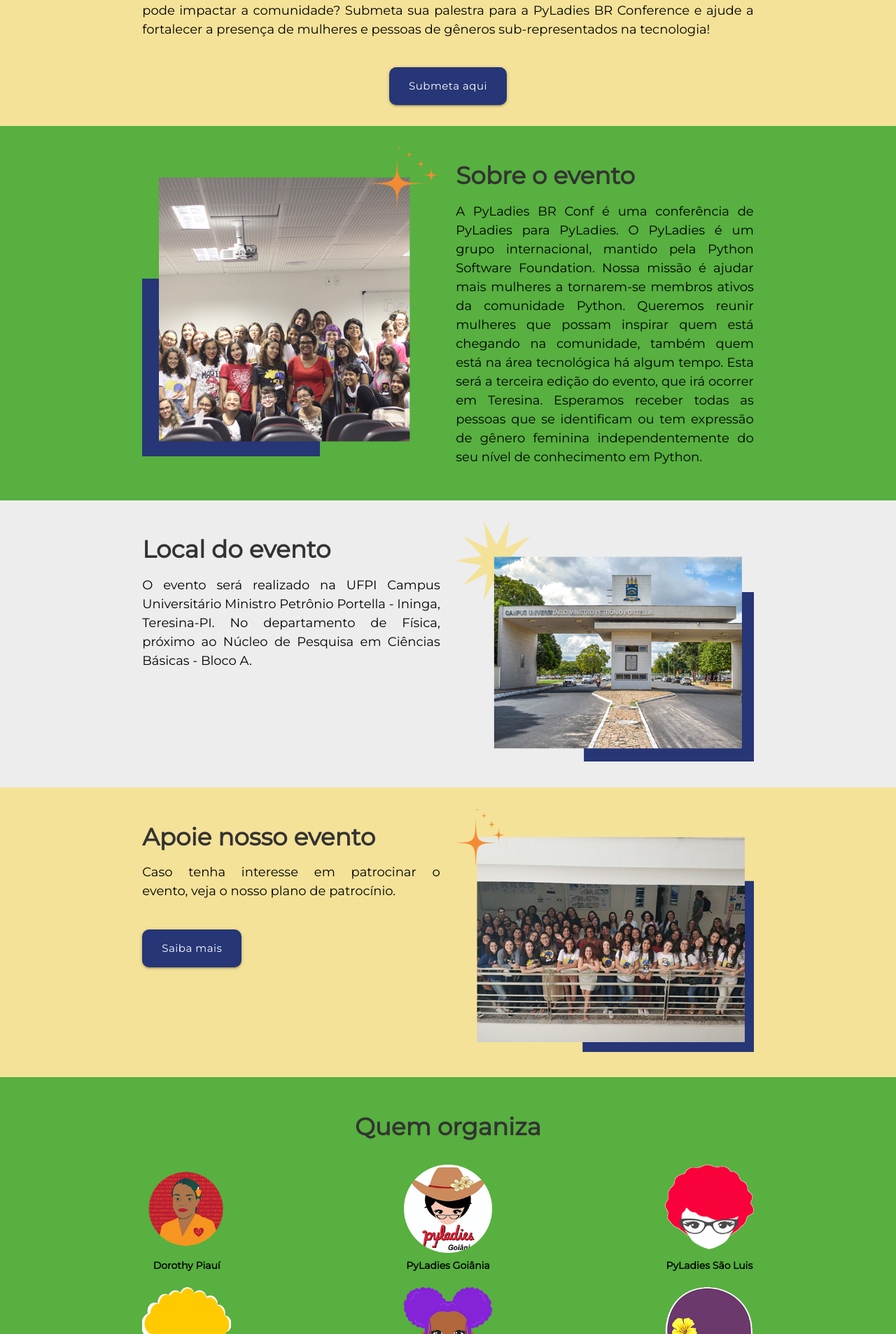
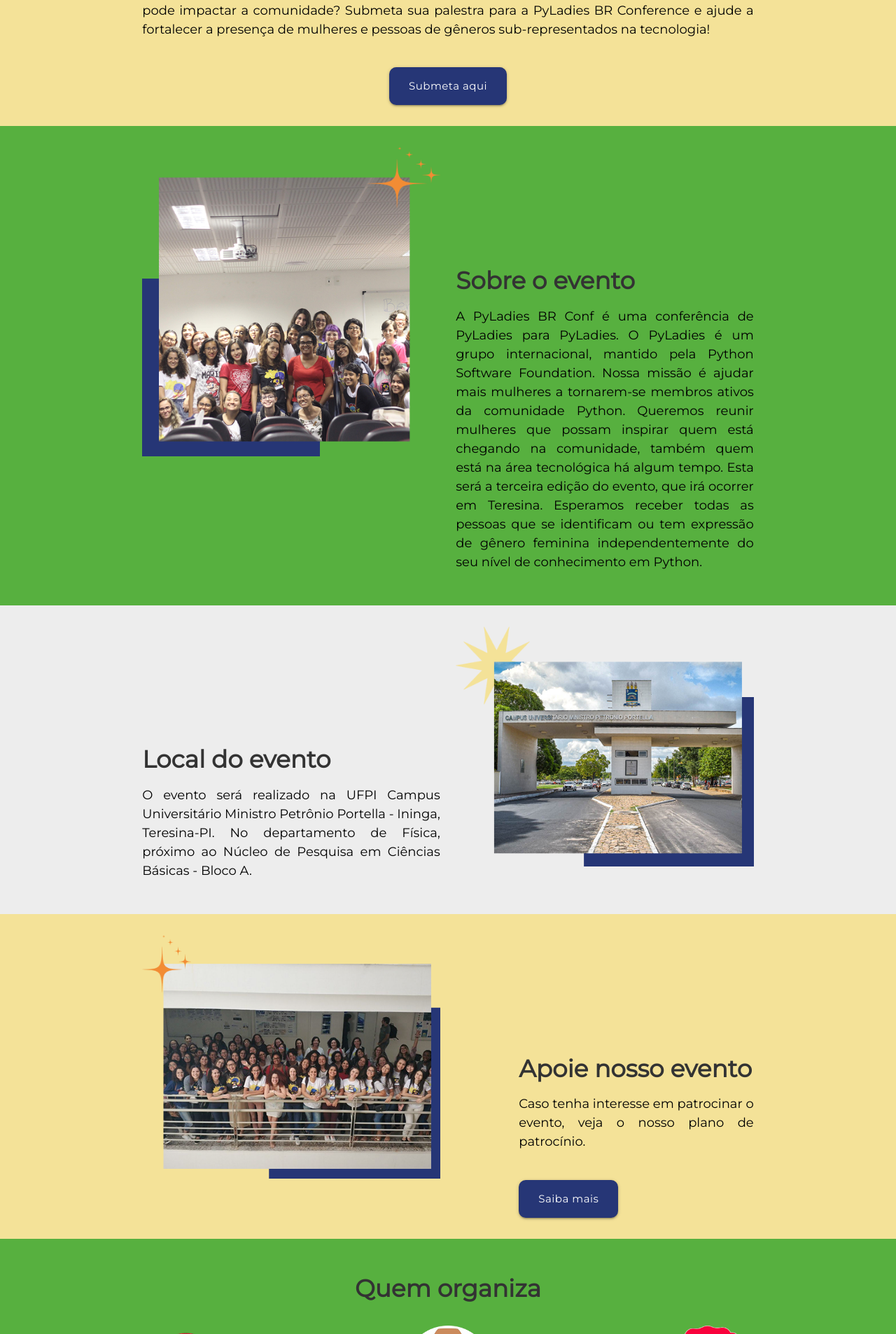
Before and after one commit to pyladies-brazil/conf, a Jekyll site: the page built from index.html, in a window 1280 px wide. Shown: the part 666-2572 px from the top of the page at 70% size. Built offline with Jekyll 4.4.1, drawn with Linux system fonts in a browser that asks for light colours.

Commit message:
ajustes finos

```diff
--- a/_includes/apoie.html
+++ b/_includes/apoie.html
@@ -1,16 +1,22 @@
 <div class="container">
 	<div class="row apoie">
-		<div class="col s12 m6 l6">
-			<h4>Apoie nosso evento</h4>
-			<p class="text_justify"> {{site.apoie_description: }} </p>
-
-			<br/>
-			<a class="waves-effect waves-light btn btn-large" target="_blank" href="https://docs.google.com/presentation/d/e/2PACX-1vTQgdjEKIV1oJqZyB2i1a9OUFu0NcJ1HtN95DJT6WbtK5ovNLW-M4dC_KPb9uFWXqL10m7cfKQ8nbhW/pub">Saiba mais</a>
-		</div>
 
 		<div class="col s12 m6 l6">
 			<img alt="pyladiesbr" src="{{ "/assets/img/apoie_evento_2025.png" | prepend: site.baseurl }}" />
 		</div>
 
+		<div class="col s12 m6 l6">
+			<div class="apoie2">
+				<h4>Apoie nosso evento</h4>
+				<p class="text_justify"> {{site.apoie_description: }} </p>
+				<br/>
+				<a class="waves-effect waves-light btn btn-large" target="_blank" href="https://docs.google.com/presentation/d/e/2PACX-1vTQgdjEKIV1oJqZyB2i1a9OUFu0NcJ1HtN95DJT6WbtK5ovNLW-M4dC_KPb9uFWXqL10m7cfKQ8nbhW/pub">Saiba mais</a>
+			</div>
+			</div>
+
+		</div>
+
+
+
 	</div>
 </div>
--- a/_includes/header.html
+++ b/_includes/header.html
@@ -4,7 +4,7 @@
 	<ul class="hide-on-med-and-down">
 	  <li><a href="index.html#sobre">Sobre</a></li>
 	  <li><a href="index.html#programacao">Programação</a></li>
-	  <li><a href="index.html#inscricoes">Inscrições</a></li>
+	  <li><a href="index.html#inscricoes" href="https://www.even3.com.br/pyladies-br-conference-3-536440/">Inscrições</a></li>
 	  <li><a href="index.html#keynotes">Keynotes</a></li>
 	  <li><a href="index.html#palestrantes">Palestrantes</a></li>
 	  <li><a target="_blank" href="https://docs.google.com/document/d/e/2PACX-1vTkVt2ermHYzhgzcqs2VqQGk9PS01UkIXcI0Gjmb_OkBTbdocYGPY2DCrMgmi8N1Dps1WS_KdrF45F2/pub">Código de Conduta</a></li>
@@ -15,7 +15,7 @@
 <ul class="sidenav" id="mobile-demo">
 	<li><a href="index.html#sobre">Sobre</a></li>
 	<li><a href="index.html#programacao">Programação</a></li>
-	<li><a href="index.html#inscricoes">Inscrições</a></li>
+	<li><a href="index.html#inscricoes" href="https://www.even3.com.br/pyladies-br-conference-3-536440/">Inscrições</a></li>
 	<li><a href="index.html#keynotes">Keynotes</a></li>
 	<li><a href="index.html#palestrantes">Palestrantes</a></li>
 	<li><a target="_blank" href="https://docs.google.com/document/d/e/2PACX-1vTkVt2ermHYzhgzcqs2VqQGk9PS01UkIXcI0Gjmb_OkBTbdocYGPY2DCrMgmi8N1Dps1WS_KdrF45F2/pub">Código de Conduta</a></li>
--- a/_includes/local.html
+++ b/_includes/local.html
@@ -1,8 +1,10 @@
 <div class="container">
 	<div class="row local">
 		<div class="col s12 m6 l6">
-			<h4>Local do evento</h4>
-			<p class="text_justify"> {{site.local_description: }} </p>
+			<div class="local2">
+				<h4>Local do evento</h4>
+				<p class="text_justify"> {{site.local_description: }} </p>
+			</div>
 		</div>
 
 		<div class="col s12 m6 l6">
--- a/_includes/sobre.html
+++ b/_includes/sobre.html
@@ -6,8 +6,10 @@
 		</div>
 
 		<div class="col s12 m6 l6">
-			<h4>Sobre o evento</h4>
-			<p class="text_justify font-montserrat font-light"> {{site.user_description}} </p>
+			<div class="sobre2">
+				<h4>Sobre o evento</h4>
+				<p class="text_justify font-montserrat font-light"> {{site.user_description}} </p>
+			</div>
 		</div>
 
 	</div>
--- a/assets/css/style.css
+++ b/assets/css/style.css
@@ -204,3 +204,24 @@ h4 {
   line-height: 110%;
   margin: 1.52rem 0 .912rem 0;
 }
+
+
+@media (min-width: 768px){
+	.sobre2{
+		padding: 10em 0 0;
+	}
+}
+
+
+@media (min-width: 768px){
+	.local2{
+		padding: 10em 0 0;
+	}
+}
+
+
+@media (min-width: 768px){
+	.apoie2{
+		padding:  10em 0 0 6em;
+	}
+}
```
